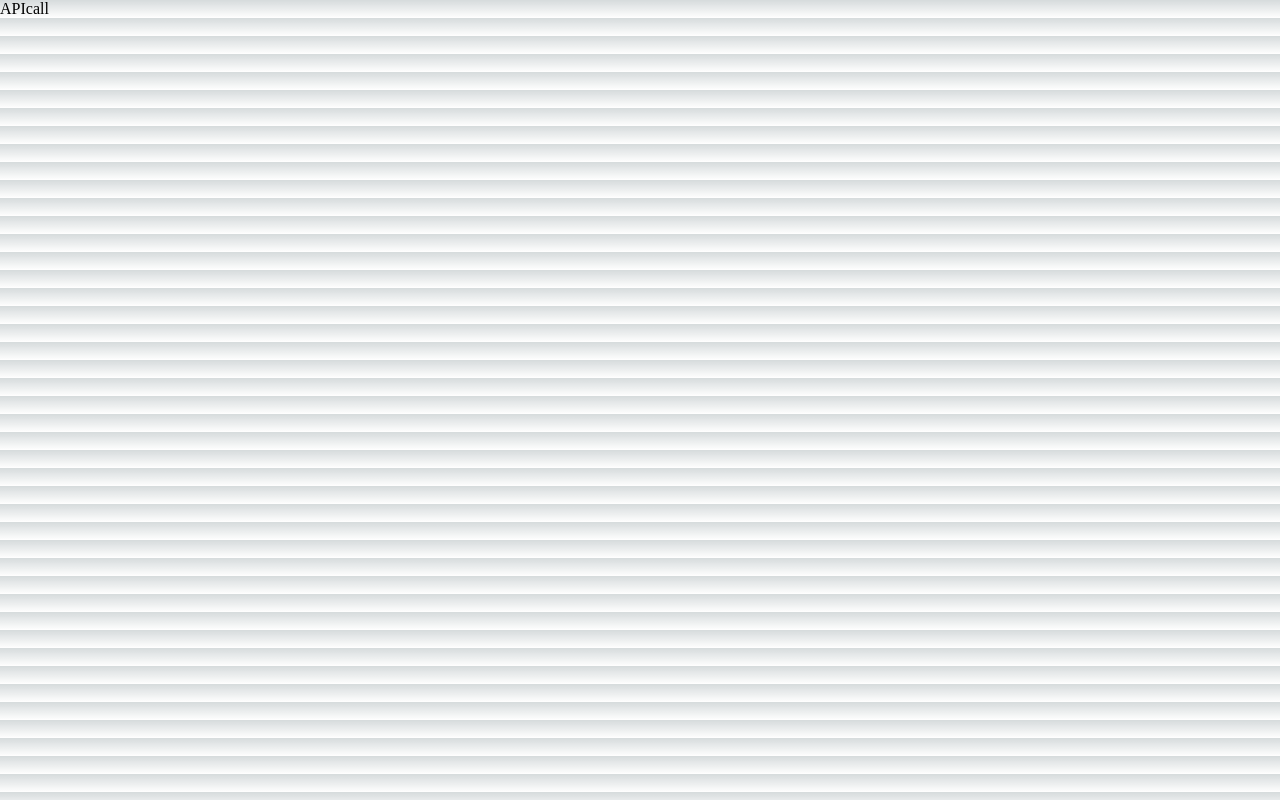
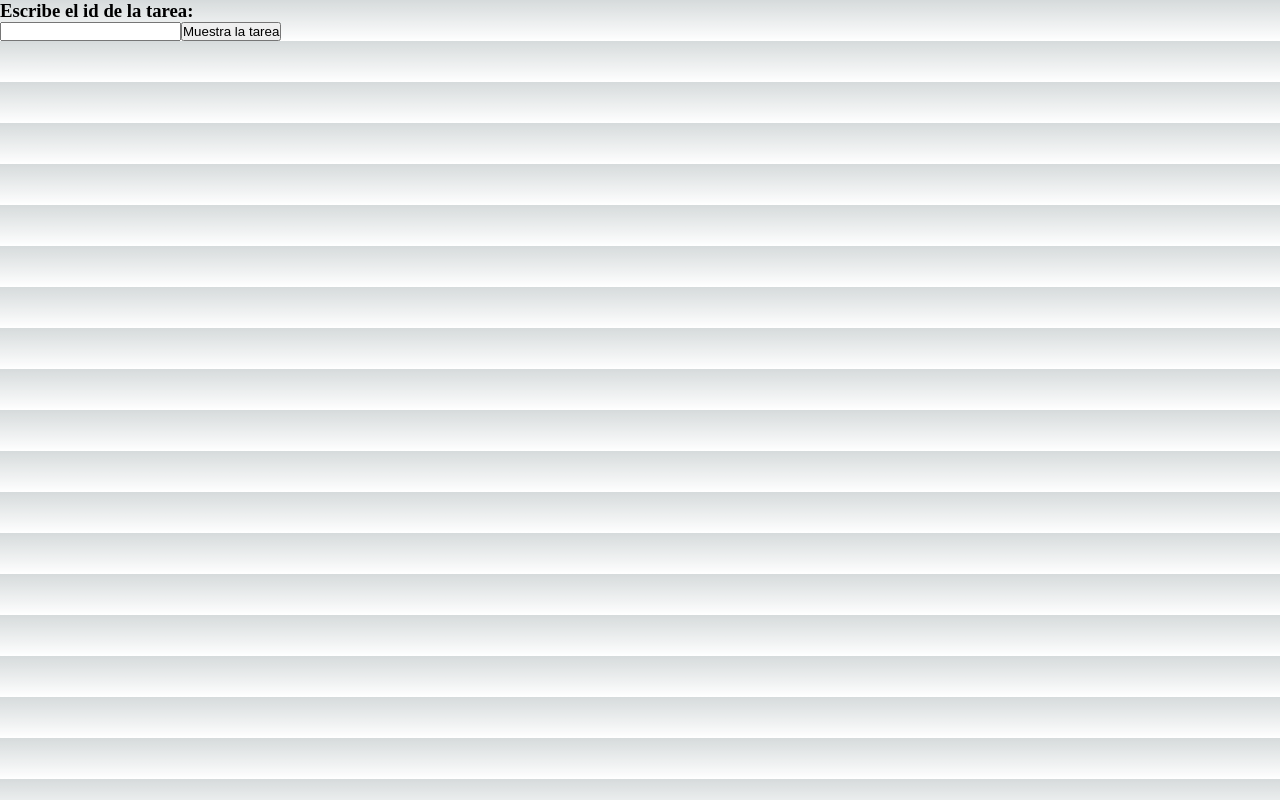
Before and after one commit to Aluonam/pt_281123, a Next.js app: page /components/APIcall in a window 1280 px wide. Built offline with nearby package versions, Linux system fonts and the light colour scheme; no server answers.

Commit message:
feat: call skeleton with useState useEffect try catch input and button

```diff
--- a/pages/components/APIcall.jsx
+++ b/pages/components/APIcall.jsx
@@ -1,8 +1,28 @@
-import React from 'react'
+import React, { useEffect, useState } from 'react'
 
 const APIcall = () => {
+
+    const [dataAPI, setDataAPI] = useState([])
+
+    useEffect(() => {
+
+        const request = async (idTask)=>{
+            try{
+                const url = await fetch(`https://jsonplaceholder.typicode.com/posts?id=${idTask}`);
+                const data = await url.json();
+                setDataAPI(data)
+            } catch(err){err,"error detected"}
+        }
+        request()
+    }, [])
+
   return (
-    <div>APIcall</div>
+    <>
+    <h3>Escribe el id de la tarea:</h3>
+    <input type='number'></input>
+    <button onClick={()=>{}}>Muestra la tarea</button>
+    {dataAPI}
+    </>
   )
 }
 
```
